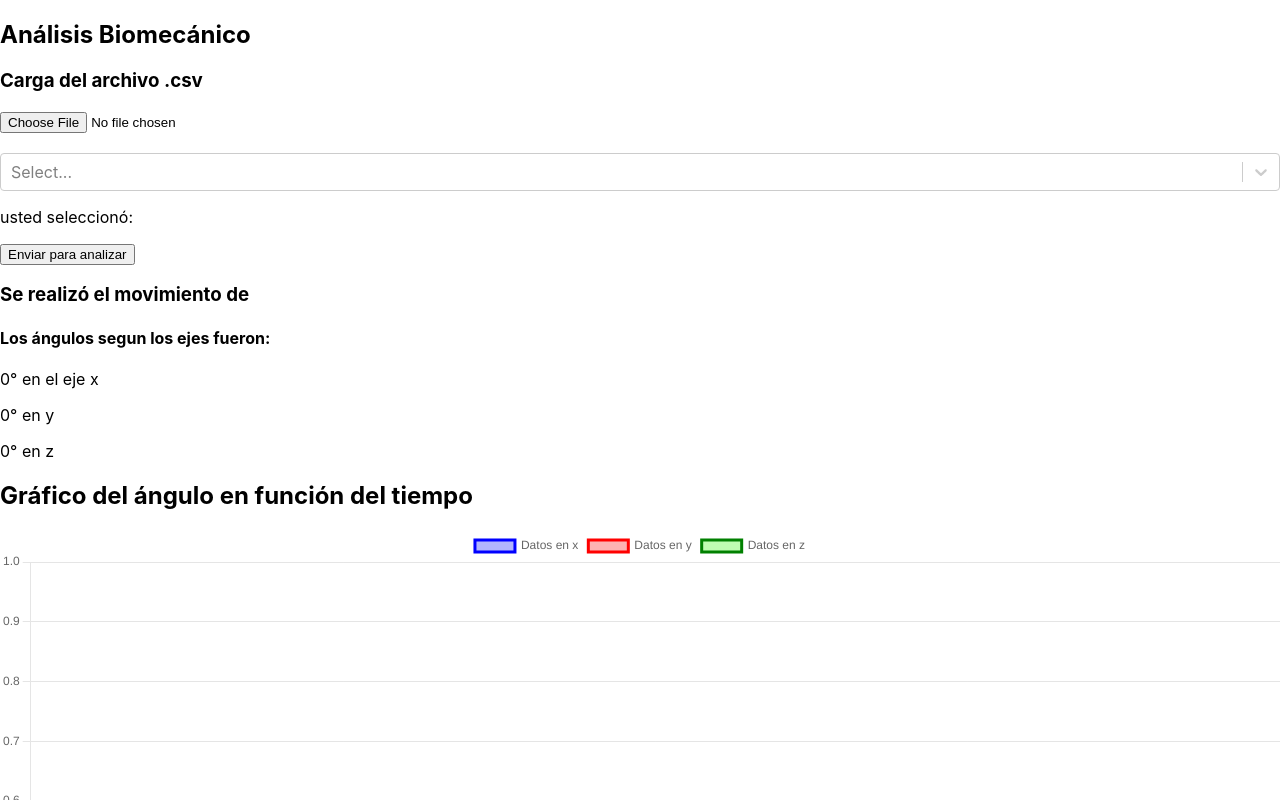
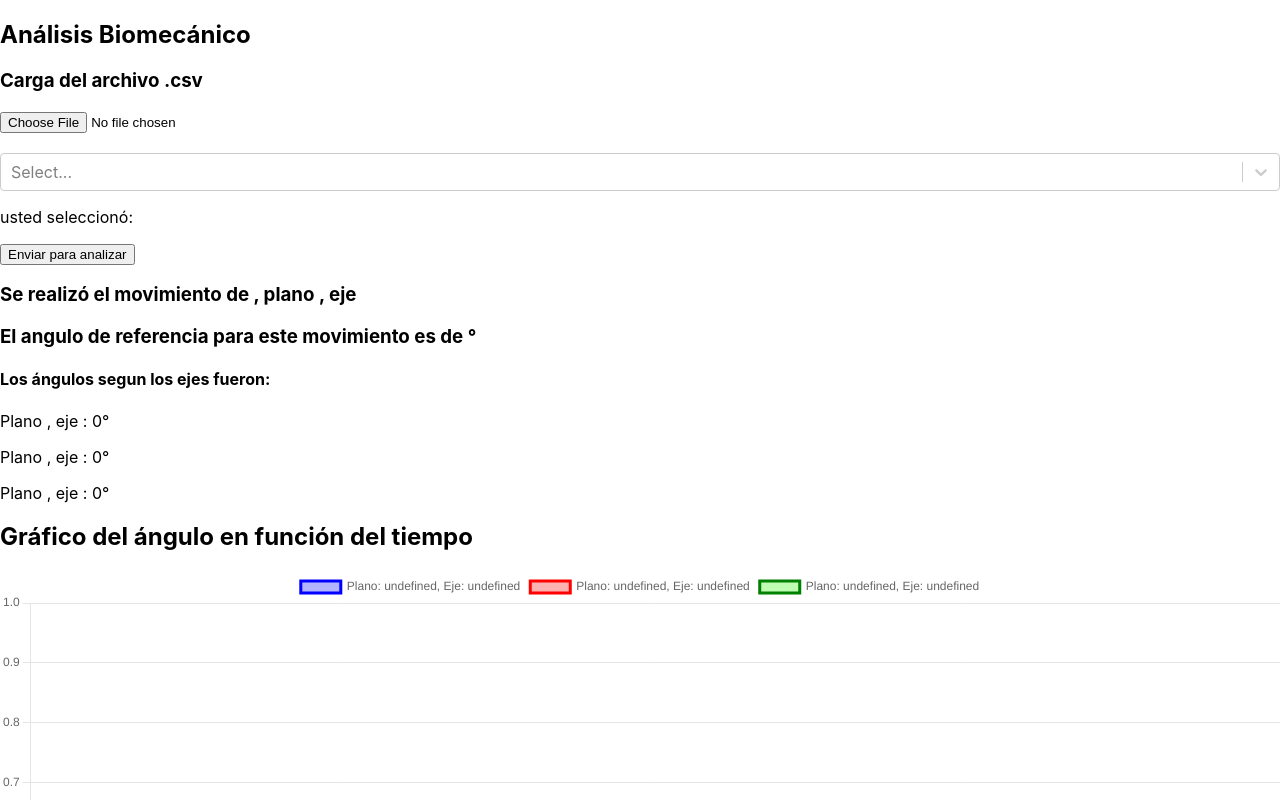
Before and after one commit to ferbassino/kinapp, a React (Create React App) app: page / in a window 1280 px wide. Both pictures are taken after a click on the button "Enviar para analizar". Shown: the top 800 px of the page. Built offline with nearby package versions, Linux system fonts and the light colour scheme.

Commit message:
contenido dinamico

```diff
--- a/src/Components/Analisis/CargarCsv.js
+++ b/src/Components/Analisis/CargarCsv.js
@@ -4,11 +4,14 @@ import { integral } from "../../auxiliares/Integral";
 import { arrayIntegralAngulo } from "../../auxiliares/arrayIntegralAngulo";
 import Select from "react-select";
 import { detectorSentidosEjes } from "../../auxiliares/detectorSentidosEjes";
+import { references } from "../../auxiliares/references";
 
 const CargarCsv = () => {
   const [archivoCsv, setArchivoCsv] = useState("");
   const [visible, setVisible] = useState(false);
   const [selected, setSelected] = useState("");
+  const [reference, setReference] = useState();
+
   //lectura del archivo csv
   const readFile = (e) => {
     let file = e.target.files[0];
@@ -88,6 +91,8 @@ const CargarCsv = () => {
     setSelected(e.value);
   };
 
+  const ref = references(selected, detectObj.mainMovement);
+
   return (
     <>
       <div>
@@ -116,11 +121,27 @@ const CargarCsv = () => {
           {visible && (
             <div>
               <div>
-                <h3>Se realizó el movimiento de {detectObj.mainMovement}</h3>
+                <h3>
+                  Se realizó el movimiento de {detectObj.mainMovement}{" "}
+                  {selected} {detectObj.side}, plano {detectObj.planeMovement},{" "}
+                  eje {detectObj.axisMovement}
+                </h3>
+                <h3>
+                  El angulo de referencia para este movimiento es de {ref}°
+                </h3>
                 <h4>Los ángulos segun los ejes fueron:</h4>
-                <p>{dataAnguloGrad.xAngleGrad}° en el eje x</p>
-                <p>{dataAnguloGrad.yAngleGrad}° en y</p>
-                <p>{dataAnguloGrad.zAngleGrad}° en z</p>
+                <p>
+                  Plano {detectObj.xGeneralPlane}, eje {detectObj.xGeneralAxis}:{" "}
+                  {Math.abs(dataAnguloGrad.xAngleGrad)}°
+                </p>
+                <p>
+                  Plano {detectObj.yGeneralPlane}, eje {detectObj.yGeneralAxis}:{" "}
+                  {Math.abs(dataAnguloGrad.yAngleGrad)}°
+                </p>
+                <p>
+                  Plano {detectObj.zGeneralPlane}, eje {detectObj.zGeneralAxis}:{" "}
+                  {Math.abs(dataAnguloGrad.zAngleGrad)}°
+                </p>
               </div>
               <div>
                 <h2>Gráfico del ángulo en función del tiempo</h2>
@@ -129,6 +150,12 @@ const CargarCsv = () => {
                   xData={curvaAngulos.xCurva}
                   yData={curvaAngulos.yCurva}
                   zData={curvaAngulos.zCurva}
+                  xAxis={detectObj.xGeneralAxis}
+                  yAxis={detectObj.yGeneralAxis}
+                  zAxis={detectObj.zGeneralAxis}
+                  xPlane={detectObj.xGeneralPlane}
+                  yPlane={detectObj.yGeneralPlane}
+                  zPlane={detectObj.zGeneralPlane}
                 />
               </div>
               <div>
@@ -139,6 +166,12 @@ const CargarCsv = () => {
                   xData={dataObj.xData}
                   yData={dataObj.yData}
                   zData={dataObj.zData}
+                  xAxis={detectObj.xGeneralAxis}
+                  yAxis={detectObj.yGeneralAxis}
+                  zAxis={detectObj.zGeneralAxis}
+                  xPlane={detectObj.xGeneralPlane}
+                  yPlane={detectObj.yGeneralPlane}
+                  zPlane={detectObj.zGeneralPlane}
                 />
               </div>
             </div>
--- a/src/Components/Analisis/Chart.js
+++ b/src/Components/Analisis/Chart.js
@@ -45,7 +45,7 @@ const Chart = (props) => {
     return {
       datasets: [
         {
-          label: "Datos en x",
+          label: `Plano: ${props.xPlane}, Eje: ${props.xAxis}`,
           tension: 0.3,
           data: props.xData,
           borderColor: "blue",
@@ -53,7 +53,7 @@ const Chart = (props) => {
           pointRadius: 1,
         },
         {
-          label: "Datos en y",
+          label: `Plano: ${props.yPlane}, Eje: ${props.yAxis}`,
           tension: 0.3,
           data: props.yData,
           borderColor: "red",
@@ -61,7 +61,7 @@ const Chart = (props) => {
           pointRadius: 1,
         },
         {
-          label: "Datos en z",
+          label: `Plano: ${props.zPlane}, Eje: ${props.zAxis}`,
           tension: 0.3,
           data: props.zData,
           borderColor: "green",
--- a/src/auxiliares/detectorSentidosEjes.js
+++ b/src/auxiliares/detectorSentidosEjes.js
@@ -1,8 +1,23 @@
 export const detectorSentidosEjes = (xArr, yArr, zArr, selected) => {
-  //declaramos las variables
+  /*declaramos las variables
+ xMovement es la variable que guarda si es positivo o negativo,
+ mainAxis guarda el eje principal del movimiento,
+ mainMovement guarda el movimiento principal, los general guardan las variables
+ para renderizar en todos los ejes cuando se musetran los angulos, tambien una
+ variable side para el lado derecho o izquierdo si es el caso*/
 
   let xMovement, yMovement, zMovement;
-  let mainAxis, mainMovement, axisMovement, planeMovement;
+  let mainAxis,
+    mainMovement,
+    side,
+    axisMovement,
+    planeMovement,
+    xGeneralAxis,
+    yGeneralAxis,
+    zGeneralAxis,
+    xGeneralPlane,
+    yGeneralPlane,
+    zGeneralPlane;
   /*declaramos un obj que encuentra los valores maximos y minimos de
   los arreglos de los angulos en funcion del tiempo, que vienen por parametros
   desde la carga del csv*/
@@ -66,35 +81,58 @@ export const detectorSentidosEjes = (xArr, yArr, zArr, selected) => {
   estas variables y estableciendo el movimiento definitivo*/
 
   if (mainAxis === "x" && xMovement === 0 && selected === "cervical") {
-    mainMovement = "Flexion de la columna cervical";
+    mainMovement = "flexión";
     axisMovement = "laterolateral";
     planeMovement = "medio";
   } else if (mainAxis === "x" && xMovement === 1 && selected === "cervical") {
-    mainMovement = "Extensión de la columna cervical";
+    mainMovement = "extensión";
     axisMovement = "laterolateral";
     planeMovement = "medio";
   } else if (mainAxis === "y" && yMovement === 0 && selected === "cervical") {
-    mainMovement = "Rotación de la columna cervical a la derecha";
+    mainMovement = "rotación";
+    side = "derecha";
     axisMovement = "céfalocaudal";
     planeMovement = "transversal";
   } else if (mainAxis === "y" && yMovement === 1 && selected === "cervical") {
-    mainMovement = "Rotación de la columna cervical a la izquierda";
+    mainMovement = "rotación";
+    side = "izquierda";
     axisMovement = "céfalocaudal";
     planeMovement = "transversal";
   } else if (mainAxis === "z" && zMovement === 0 && selected === "cervical") {
-    mainMovement = "Inclinación de la columna cervical a la derecha";
+    mainMovement = "inclinación";
+    side = "derecha";
     axisMovement = "anteroposterior";
     planeMovement = "frontal";
   } else if (mainAxis === "z" && zMovement === 1 && selected === "cervical") {
-    mainMovement = "Inclinación de la columna cervical a la Izquierda";
+    mainMovement = "inclinación";
+    side = "izquierda";
     axisMovement = "anteroposterior";
     planeMovement = "frontal";
   }
 
+  /*declaramos un condicional para los planos y los ejes
+  segun el movimiento independiente de cual es el principal*/
+
+  if (selected === "cervical" || selected === "Dorsolumbar") {
+    xGeneralAxis = "laterolateral";
+    yGeneralAxis = "cefalocaudal";
+    zGeneralAxis = "anteroposterior";
+    xGeneralPlane = "sagital";
+    yGeneralPlane = "transversal";
+    zGeneralPlane = "frontal";
+  }
+
   const detectObj = {
     mainMovement,
+    side,
     axisMovement,
     planeMovement,
+    xGeneralAxis,
+    yGeneralAxis,
+    zGeneralAxis,
+    xGeneralPlane,
+    yGeneralPlane,
+    zGeneralPlane,
   };
 
   return detectObj;
--- a/src/auxiliares/references.js
+++ b/src/auxiliares/references.js
@@ -1,5 +1,6 @@
-export const references = [
-  { join: "cervical", movement: "rigthRotation", angle: 80 },
-  { join: "cervical", movement: "flexion", angle: 50 },
-  { join: "cervical", movement: "inclination", angle: 70 },
-];
+export const references = (selected, mainMovement) => {
+  if (selected === "cervical" && mainMovement === "flexión") return 60;
+  if (selected === "cervical" && mainMovement === "extensión") return 50;
+  if (selected === "cervical" && mainMovement === "inclinación") return 70;
+  if (selected === "cervical" && mainMovement === "rotación") return 80;
+};
```
